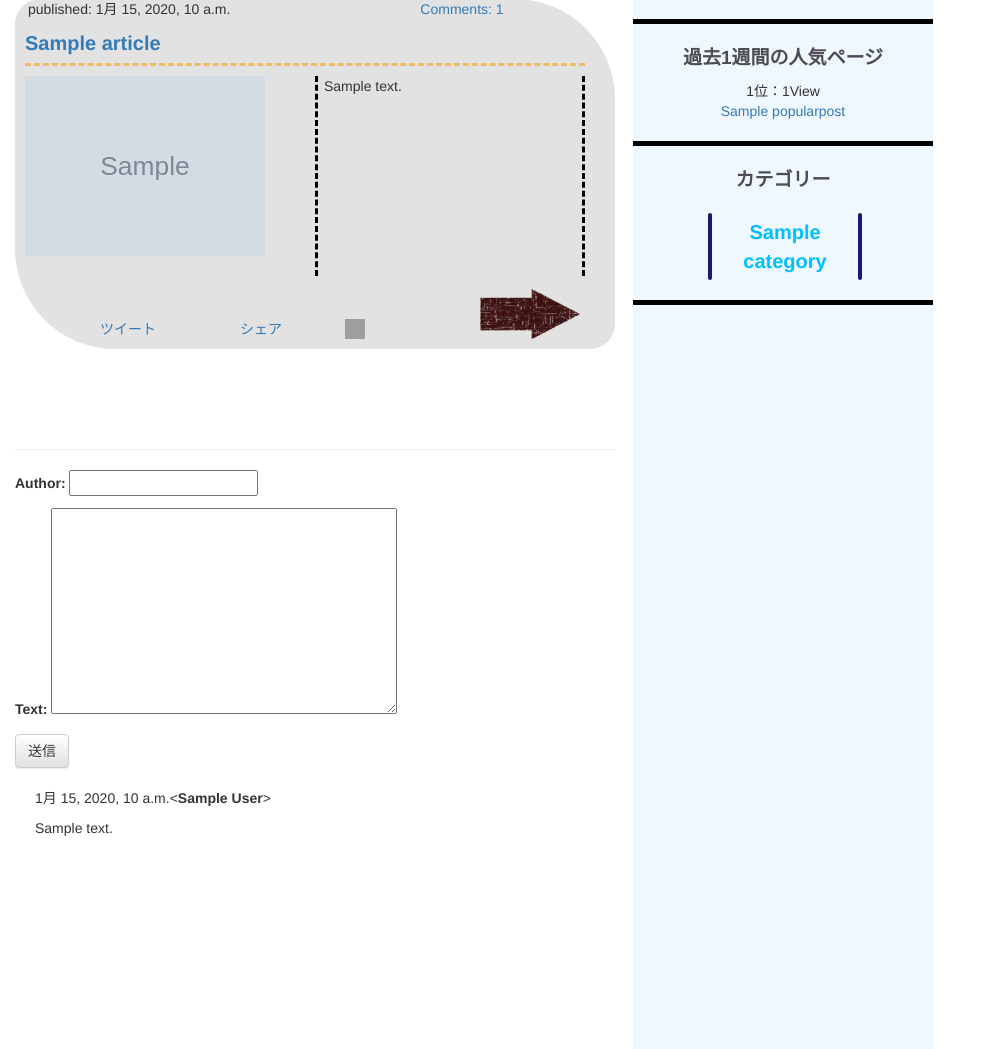
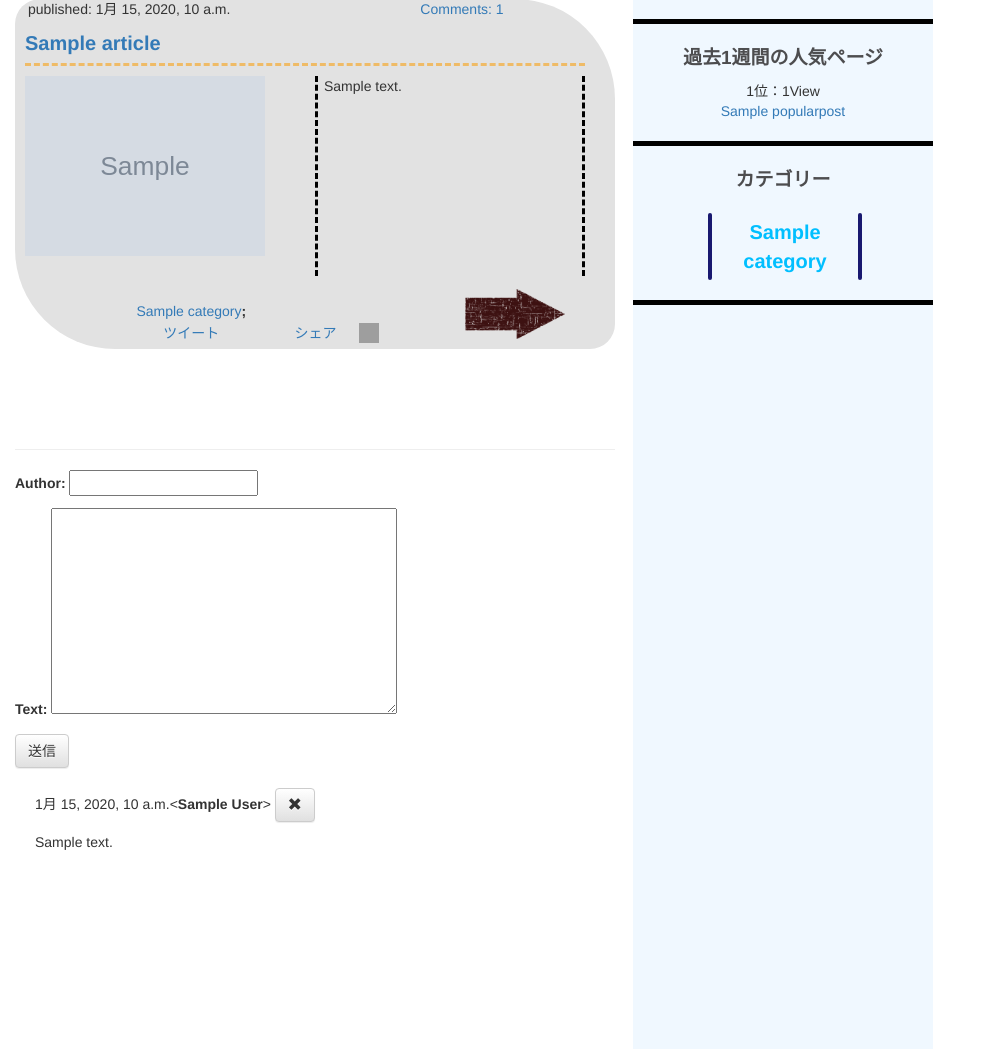
Before and after one commit to tattuu/sunspot331_website, a Django app: page /post/1/ in a window 1280 px wide. Shown: the part 141-1190 px from the top of the page, without its empty margins (0-981 px from the left). Run offline with Django 3.2, Linux system fonts and the light colour scheme; a user stored in the database is signed in; tables that the repository leaves empty hold one stand-in row (values such as "Sample post"); grey boxes marked "Sample" are stand-in pictures; some libraries are stand-ins or nearby versions; grey boxes are pictures that could not be loaded.

Commit message:
comment remove only

```diff
--- a/space_post_app/models.py
+++ b/space_post_app/models.py
@@ -35,11 +35,7 @@ class Comment(models.Model):
     author = models.CharField(max_length=200)
     text = models.TextField()
     created_date = models.DateTimeField(default=timezone.now)
-    approved_comment = models.BooleanField(default=False)
-
-    def approve(self):
-        self.approved_comment = True
-        self.save()
+    approved_comment = models.BooleanField(default=True)
 
     def __str__(self):
         return self.text
--- a/space_post_app/urls.py
+++ b/space_post_app/urls.py
@@ -6,7 +6,6 @@ from django.conf.urls.static import static
 urlpatterns = [
                   url(r'^$', views.post_list, name='post_list'),
                   url(r'^post/(?P<pk>[0-9]+)/$', views.post_detail, name='post_detail'),
-                  url(r'^comment/(?P<pk>\d+)/approve/$', views.comment_approve, name='comment_approve'),
                   url(r'^comment/(?P<pk>\d+)/remove/$', views.comment_remove, name='comment_remove'),
                   url(r'^category/(?P<pk>[0-9]+)/$', views.category, name='category'),
               ] + static(settings.MEDIA_URL, document_root=settings.MEDIA_ROOT)
--- a/space_post_app/views.py
+++ b/space_post_app/views.py
@@ -56,14 +56,6 @@ def post_detail(request, pk):
     return render(request, 'space_post/post_detail.html',
                   {'post': post, 'form': form, 'popular_post_list': popular_post_list, 'categorys': categorys, 'comments' : comments})
 
-
-@login_required
-def comment_approve(request, pk):
-    comment = get_object_or_404(Comment, pk=pk)
-    comment.approve()
-    return redirect('post_detail', pk=comment.post.pk)
-
-
 @login_required
 def comment_remove(request, pk):
     comment = get_object_or_404(Comment, pk=pk)
--- a/static/css/basic.css
+++ b/static/css/basic.css
@@ -106,6 +106,7 @@ body {
 }
 
 #article_footer{
+    height:60px;
     width: auto;
     margin-left: 85px;
     margin-right: 30px;
@@ -115,7 +116,11 @@ body {
     width: 295px;
     line-height: 0;
     float: left;
-    margin-top: 30px;
+    padding-top: 10px;
+    margin-top: 0;
+    text-align: center;
+    border-collapse: separate;
+    border-spacing: 5px 12px;
 }
 
 .article_footer_under{
@@ -124,7 +129,11 @@ body {
 }
 
 #article_footer > a{
-    margin-left: 85px;
+    margin-left: 70px;
+}
+
+.category_border{
+    border: solid 1px;
 }
 
 #article_block{
--- a/templates/space_post/post_category.html
+++ b/templates/space_post/post_category.html
@@ -26,7 +26,10 @@
                 </div>
             </div>
             <div id="article_footer">
-                <table >
+                <table>
+                <tr>
+                    <td><a href="{% url 'category' pk=post.category.pk %}">{{ post.category }}</a><strong>;</strong></td>
+                </tr>
                 <tr>
                     <td><a href="https://twitter.com/share" class="twitter-share-button" data-url="https://sunspot331.herokuapp.com" data-lang="ja">ツイート</a><script type="text/javascript" src="https://platform.twitter.com/widgets.js" charset="UTF-8"></script></td>
                     <td><div class="fb-share-button" data-href="https://sunspot331.herokuapp.com" data-layout="button" data-size="small" data-mobile-iframe="true"><a class="fb-xfbml-parse-ignore" target="_blank" href="https://www.facebook.com/sharer/sharer.php?u=https%3A%2F%2Fsunspot331.herokuapp.com%2F&amp;src=sdkpreparse">シェア</a></div></td>
--- a/templates/space_post/post_detail.html
+++ b/templates/space_post/post_detail.html
@@ -26,7 +26,10 @@
             </div>
         </div>
         <div id="article_footer">
-            <table >
+            <table>
+            <tr>
+                <td><a href="{% url 'category' pk=post.category.pk %}">{{ post.category }}</a><strong>;</strong></td>
+            </tr>
             <tr>
                 <td><a href="https://twitter.com/share" class="twitter-share-button" data-url="https://sunspot331.herokuapp.com" data-lang="ja">ツイート</a><script type="text/javascript" src="https://platform.twitter.com/widgets.js" charset="UTF-8"></script></td>
                 <td><div class="fb-share-button" data-href="https://sunspot331.herokuapp.com" data-layout="button" data-size="small" data-mobile-iframe="true"><a class="fb-xfbml-parse-ignore" target="_blank" href="https://www.facebook.com/sharer/sharer.php?u=https%3A%2F%2Fsunspot331.herokuapp.com%2F&amp;src=sdkpreparse">シェア</a></div></td>
@@ -45,16 +48,13 @@
         <button type="submit" class="save btn btn-default">送信</button>
     </form>
     {% for comment in comments.all%}
-        {% if user.is_authenticated or comment.approved_comment %}
         <div class="comment">
             {{ comment.created_date }}<<strong>{{ comment.author }}</strong>>
-            {% if not comment.approved_comment %}
-                <a class="btn btn-default" href="{% url 'comment_remove' pk=comment.pk %}"><span class="glyphicon glyphicon-remove"></span></a>
-                <a class="btn btn-default" href="{% url 'comment_approve' pk=comment.pk %}"><span class="glyphicon glyphicon-ok"></span></a>
-            {% endif %}
+                {% if user.is_authenticated %}
+                    <a class="btn btn-default" href="{% url 'comment_remove' pk=comment.pk %}"><span class="glyphicon glyphicon-remove"></span></a>
+                {% endif %}
             <p>{{ comment.text|linebreaks }}</p>
         </div>
-        {% endif %}
     {% empty %}
         <p>まだコメントがありません。</p>
     {% endfor %}
--- a/templates/space_post/post_list.html
+++ b/templates/space_post/post_list.html
@@ -26,7 +26,10 @@
                 </div>
             </div>
             <div id="article_footer">
-                <table >
+                <table>
+                <tr>
+                    <td><a href="{% url 'category' pk=post.category.pk %}">{{ post.category }}</a><strong>;</strong></td>
+                </tr>
                 <tr>
                     <td><a href="https://twitter.com/share" class="twitter-share-button" data-url="https://sunspot331.herokuapp.com" data-lang="ja">ツイート</a><script type="text/javascript" src="https://platform.twitter.com/widgets.js" charset="UTF-8"></script></td>
                     <td><div class="fb-share-button" data-href="https://sunspot331.herokuapp.com" data-layout="button" data-size="small" data-mobile-iframe="true"><a class="fb-xfbml-parse-ignore" target="_blank" href="https://www.facebook.com/sharer/sharer.php?u=https%3A%2F%2Fsunspot331.herokuapp.com%2F&amp;src=sdkpreparse">シェア</a></div></td>
```
